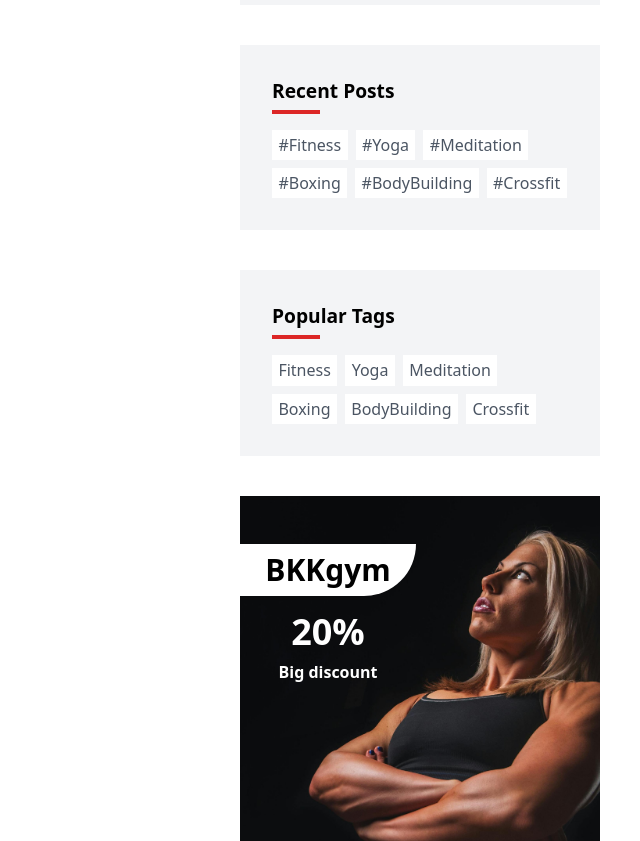
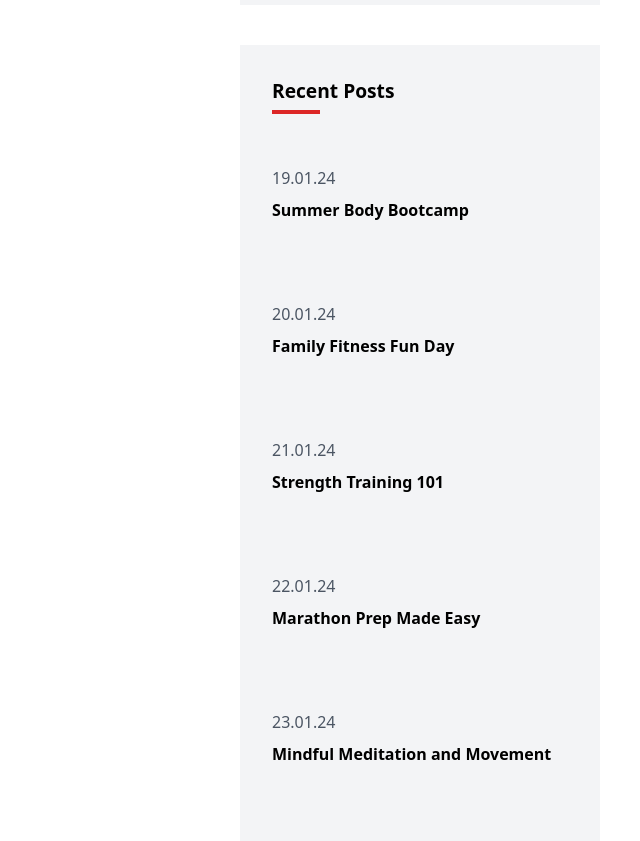
Before and after one commit to OnigiriKing/new-project, a React (Create React App) app: page /blog in a window 1280 px wide. Shown: the part 920-1761 px from the top of the page, without its empty margins (640-1280 px from the left). Built offline with nearby package versions, Linux system fonts and the light colour scheme.

Commit message:
Posts.js update

```diff
--- a/src/components/blogComp/Blog.Posts/Posts.js
+++ b/src/components/blogComp/Blog.Posts/Posts.js
@@ -1,15 +1,24 @@
-import { tagsList } from "utils/data/blogData";
+import { blogPost } from "utils/data/blogData";
 
 export default function Posts() {
   return (
     <div class="bg-gray-100 p-[2rem] ">
       <h3 class="mb-[1rem] contact-page-header text-[1.2rem]">Recent Posts</h3>
       <div class="flex flex-wrap gap-[.5rem] ">
-        {tagsList.map((el) => {
+        {Object.keys(blogPost).map((el) => {
+          const post = blogPost[el];
           return (
-            <h3 class="cursor-pointer hover:text-red-600 text-gray-600 duration-[.4s] bg-white px-[.4rem] py-[.2rem] ">
-              {"#" + el}
-            </h3>
+            <div class="h-[8rem] flex">
+              <div>
+                <img></img>
+              </div>
+              <div class="flex flex-col gap-[.5rem] h-full justify-center">
+                <p class="text-gray-600">{post.date}</p>
+                <h3 class="cursor-pointer hover:text-red-600 duration-[.4s]  font-bold">
+                  {post.name}
+                </h3>
+              </div>
+            </div>
           );
         })}
       </div>
```
Also changed, not shown: src/dist/style.css.
